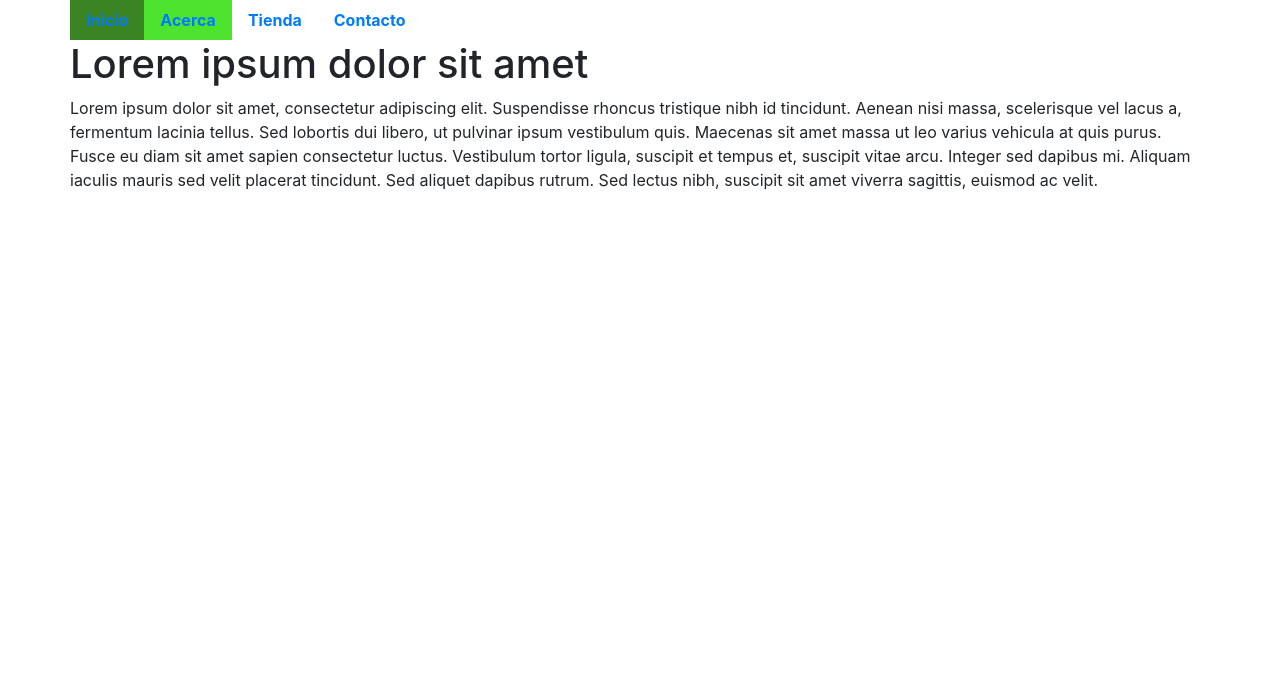
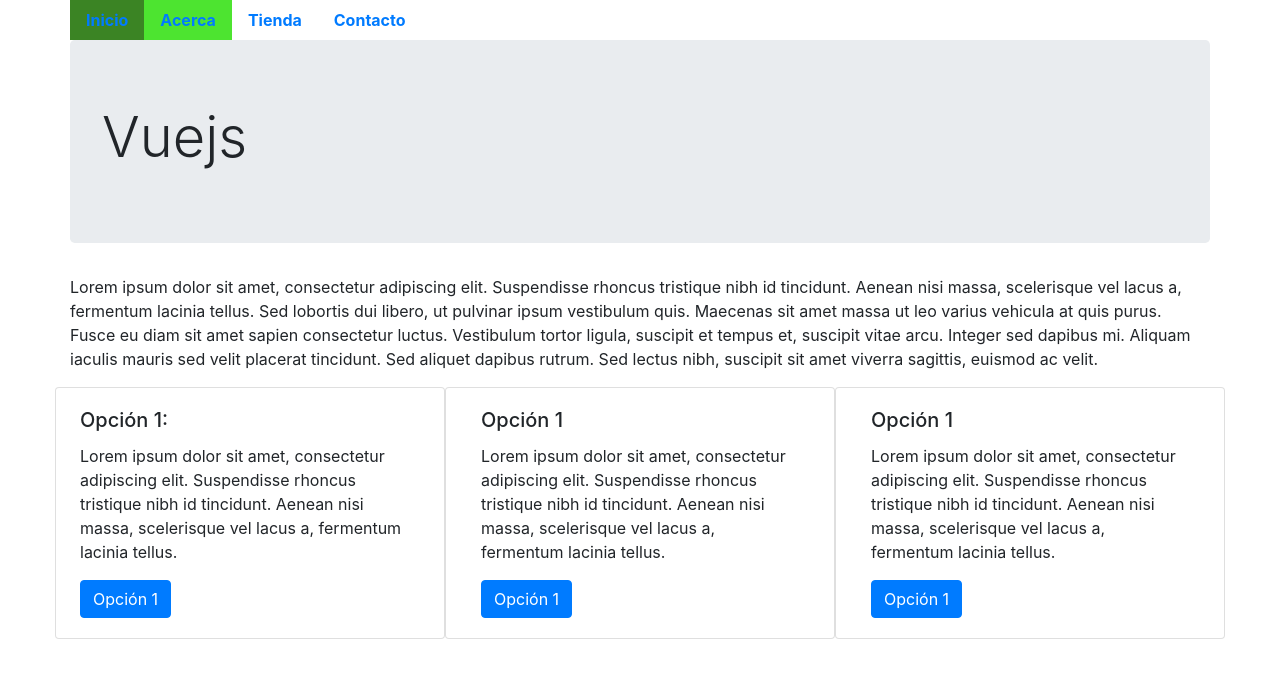
Before and after one commit to pablopsdigital/test_vuejs, a Vue app in the folder mi-proyecto/: page / in a window 1280 px wide. Shown: the top 678 px of the page. Built offline with nearby package versions, Linux system fonts and the light colour scheme.

Commit message:
sample events and methods

```diff
--- /dev/null
+++ b/mi-proyecto/src/components/Box1.vue
@@ -0,0 +1,29 @@
+<template>
+    <div class="card col-md-4 pl-1">
+        <div class="card-body">
+        <h5 class="card-title">Opción 1: {{opcion}}</h5>
+
+        <p class="card-text">Lorem ipsum dolor sit amet, consectetur adipiscing elit. Suspendisse rhoncus tristique nibh id tincidunt.  Aenean nisi massa, scelerisque vel lacus a, fermentum lacinia tellus.</p>
+        <button class="btn btn-primary" v-on:click='sumar'>Opción 1</button>
+        </div>
+    </div>
+</template>
+
+<script>
+export default {
+    name:'Box1',
+    data(){
+        return{
+            opcion:''
+        }
+    },
+    methods: {
+        sumar: function(){
+            this.opcion = Math.floor(Math.random()*1000);
+
+        }
+
+    },
+
+}
+</script>
--- /dev/null
+++ b/mi-proyecto/src/components/Box2.vue
@@ -0,0 +1,16 @@
+<template>
+    <div class="card col-md-4">
+        <div class="card-body">
+        <h5 class="card-title">Opción 1</h5>
+
+        <p class="card-text">Lorem ipsum dolor sit amet, consectetur adipiscing elit. Suspendisse rhoncus tristique nibh id tincidunt.  Aenean nisi massa, scelerisque vel lacus a, fermentum lacinia tellus.</p>
+        <button class="btn btn-primary">Opción 1</button>
+        </div>
+    </div>
+</template>
+
+<script>
+export default {
+    name:'Box2'
+}
+</script>
--- /dev/null
+++ b/mi-proyecto/src/components/Box3.vue
@@ -0,0 +1,16 @@
+<template>
+    <div class="card col-md-4">
+        <div class="card-body">
+        <h5 class="card-title">Opción 1</h5>
+
+        <p class="card-text">Lorem ipsum dolor sit amet, consectetur adipiscing elit. Suspendisse rhoncus tristique nibh id tincidunt.  Aenean nisi massa, scelerisque vel lacus a, fermentum lacinia tellus.</p>
+        <button class="btn btn-primary">Opción 1</button>
+        </div>
+    </div>
+</template>
+
+<script>
+export default {
+    name:'Box3'
+}
+</script>
--- a/mi-proyecto/src/components/Contenido.vue
+++ b/mi-proyecto/src/components/Contenido.vue
@@ -1,13 +1,25 @@
 <template>
 
-    <section>
-        <h1>Lorem ipsum dolor sit amet</h1>
+    <div>
+        <div class="jumbotron">
+            <h1 class="display-4">Vuejs</h1>
+        </div>
         <p>Lorem ipsum dolor sit amet, consectetur adipiscing elit. Suspendisse rhoncus tristique nibh id tincidunt. Aenean nisi massa, scelerisque vel lacus a, fermentum lacinia tellus. Sed lobortis dui libero, ut pulvinar ipsum vestibulum quis. Maecenas sit amet massa ut leo varius vehicula at quis purus. Fusce eu diam sit amet sapien consectetur luctus. Vestibulum tortor ligula, suscipit et tempus et, suscipit vitae arcu. Integer sed dapibus mi. Aliquam iaculis mauris sed velit placerat tincidunt. Sed aliquet dapibus rutrum. Sed lectus nibh, suscipit sit amet viverra sagittis, euismod ac velit.</p>
-    </section>
+
+        <div class="row">
+            <box1/>
+            <box2/>
+            <box3/>
+        </div>
+    </div>
 
 </template>
 
 <script>
+import Box1 from './Box1'
+import Box2 from './Box2'
+import Box3 from './Box3'
+
 export default {
     name:'contenido',
     data() {
@@ -15,6 +27,11 @@
 
         }
     },
+    components:{
+        Box1,
+        Box2,
+        Box3
+    }
 }
 </script>
 
```
